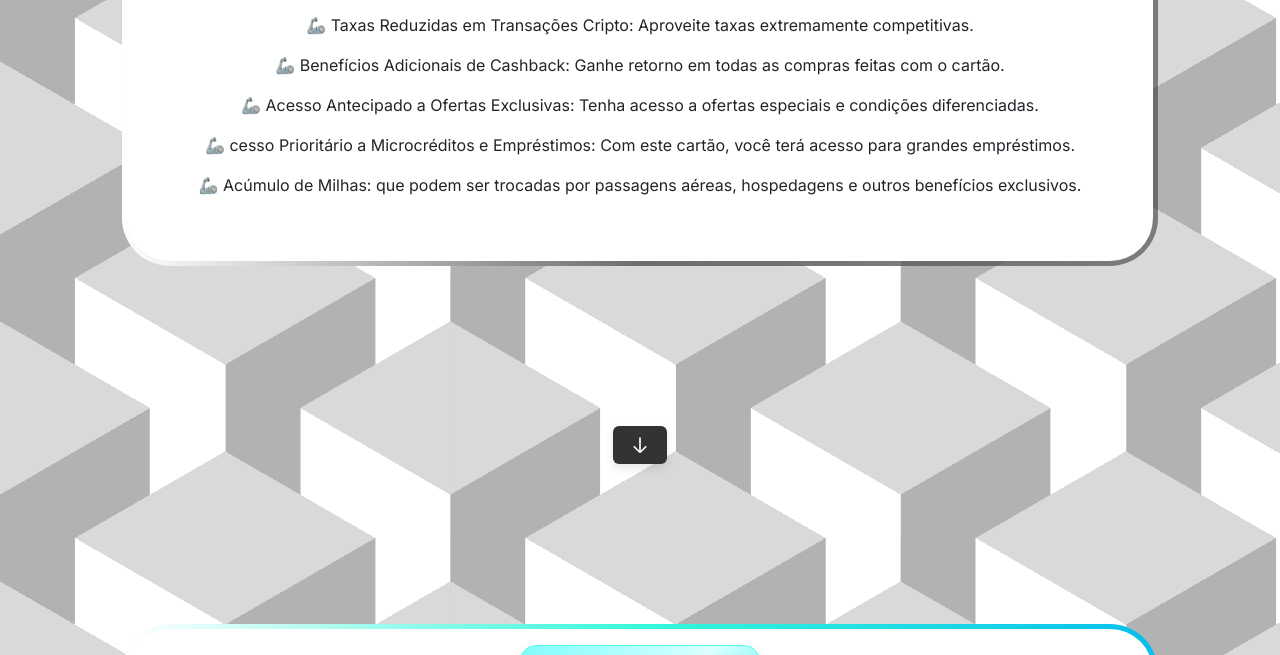
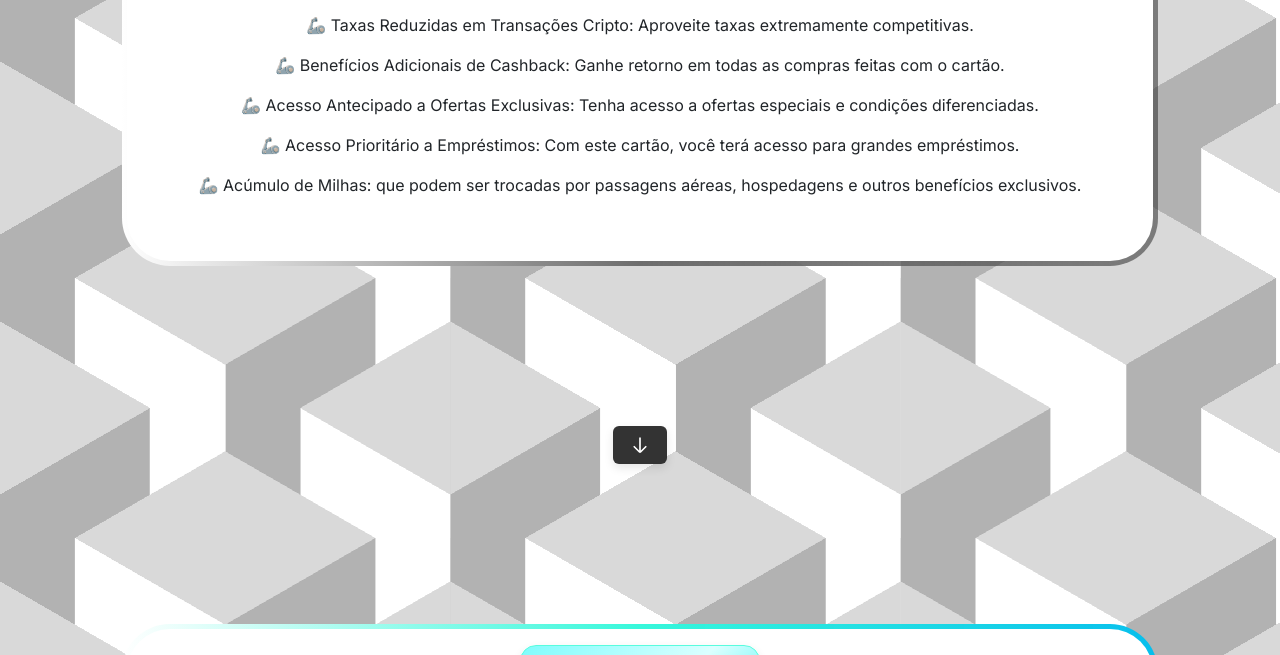
Before and after one commit to AndrewLPimenta/Machine.Cripto.com.br, a plain HTML site: page Machine Cripto - Copia/pageDois/adquirir-cartao.html in a window 1280 px wide. Shown: the part 1542-2197 px from the top of the page. Drawn offline with nearby package versions, Linux system fonts and the light colour scheme.

Commit message:
Update adquirir-cartao.html

```diff
--- a/Machine Cripto - Copia/pageDois/adquirir-cartao.html
+++ b/Machine Cripto - Copia/pageDois/adquirir-cartao.html
@@ -284,7 +284,7 @@
             <p>🦾 Taxas Reduzidas em Transações Cripto: Aproveite taxas extremamente competitivas.</p>
               <p>🦾 Benefícios Adicionais de Cashback: Ganhe retorno em todas as compras feitas com o cartão. </p>
               <p>🦾 Acesso Antecipado a Ofertas Exclusivas: Tenha acesso a ofertas especiais e condições diferenciadas. </p>
-              <p>🦾 cesso Prioritário a Microcréditos e Empréstimos: Com este cartão, você terá acesso  para grandes empréstimos. </p>
+              <p>🦾 Acesso Prioritário a Empréstimos: Com este cartão, você terá acesso  para grandes empréstimos. </p>
               <p>🦾 Acúmulo de Milhas: que podem ser trocadas por passagens aéreas, hospedagens e outros benefícios exclusivos. </p>
 
           </div>
```
